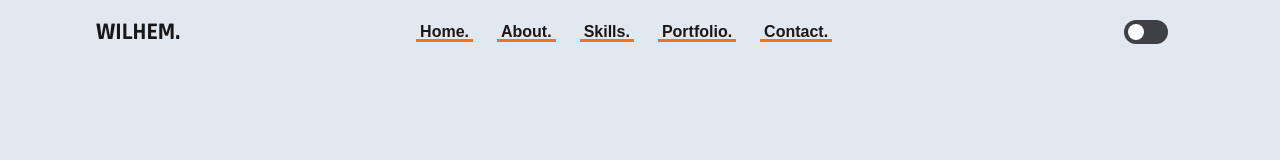
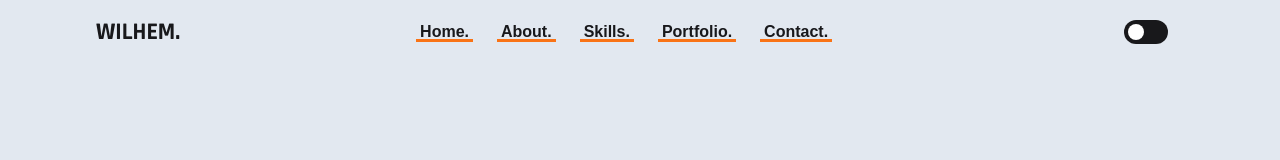
Before and after one commit to lwilhem/portfolio-2022, a Vue app: page / in a window 1280 px wide. Shown: the top 160 px of the page. Built offline with nearby package versions, Linux system fonts and the light colour scheme; some icons are missing; the HTML template or start-up script is replaced by a standard one; a web font is replaced by a local one.

Commit message:
:lipstick: added dark tailwind class

```diff
--- a/src/components/navbar-component.vue
+++ b/src/components/navbar-component.vue
@@ -12,7 +12,10 @@
   <header
     class="w-full h-16 fixed flex items-center justify-between px-16 py-4 text-center"
   >
-    <RouterLink to="/" class="flex items-center justify-center text-zinc-900">
+    <RouterLink
+      to="/"
+      class="flex items-center justify-center text-zinc-900 dark:text-slate-200"
+    >
       <Icon icon="heroicons-solid:cube-transparent" class="w-8 h-8" />
       <h1 class="uppercase font-title font-bold text-2xl">Wilhem.</h1>
     </RouterLink>
@@ -20,7 +23,7 @@
       <nav class="flex">
         <RouterLink
           v-for="link in linkFormat"
-          class="text-zinc-900 font-hero font-extrabold px-3 hover:text-slate-200"
+          class="text-zinc-900 font-hero font-extrabold px-3 hover:text-slate-200 dark:text-slate-200 dark:hover:text-zinc-900"
           :to="link.linkRoute"
         >
           <span class="link-underline p-1 align-middle">{{
--- a/src/components/utilities/dark-theme-switch.vue
+++ b/src/components/utilities/dark-theme-switch.vue
@@ -36,8 +36,8 @@
     <Icon icon="heroicons-solid:sun" class="w-8 h-8 text-yellow-500 mx-3" />
     <Switch
       v-model="enabled"
-      :class="enabled ? 'bg-zinc-900' : 'bg-zinc-700'"
-      class="relative inline-flex items-center h-6 rounded-full w-11"
+      :class="enabled ? 'bg-slate-300' : 'bg-zinc-900'"
+      class="transition duration-200 ease-in-out relative inline-flex items-center h-6 rounded-full w-11"
     >
       <span class="sr-only">Enable Dark Mode</span>
       <span
@@ -45,7 +45,10 @@
         class="transition duration-200 ease-in-out inline-block w-4 h-4 transform bg-white rounded-full"
       />
     </Switch>
-    <Icon icon="bi:moon-fill" class="w-6 h-6 text-zinc-900 mx-3" />
+    <Icon
+      icon="bi:moon-fill"
+      class="w-6 h-6 text-zinc-900 mx-3 dark:text-slate-200"
+    />
   </div>
 </template>
 
--- a/src/views/HomeView.vue
+++ b/src/views/HomeView.vue
@@ -1,7 +1,7 @@
 <script setup></script>
 
 <template>
-  <section class="bg-slate-200 w-full h-screen px-6 dark:bg-zinc-500"></section>
+  <section class="bg-slate-200 w-full h-screen px-6 dark:bg-zinc-900"></section>
 </template>
 
 <script></script>
```
